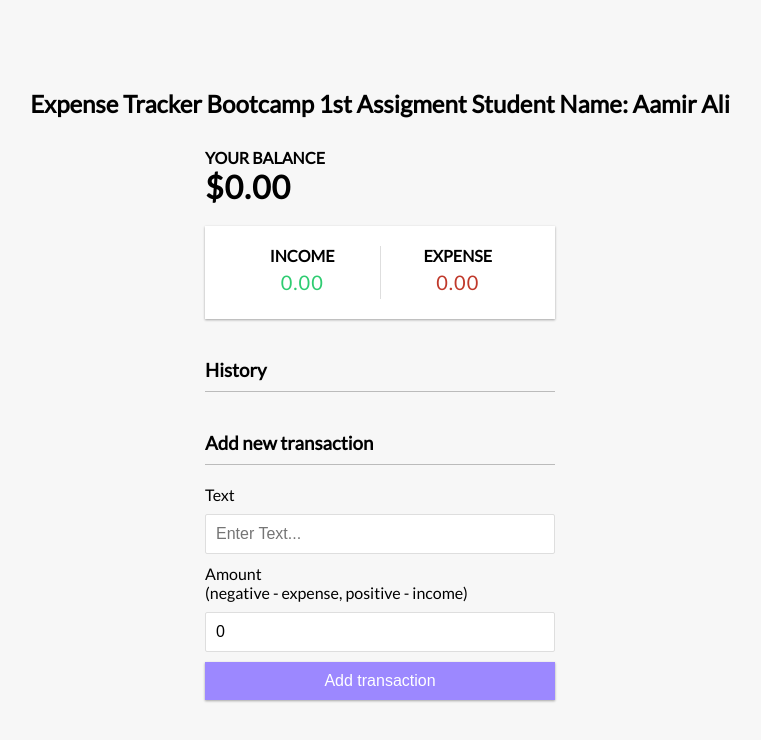
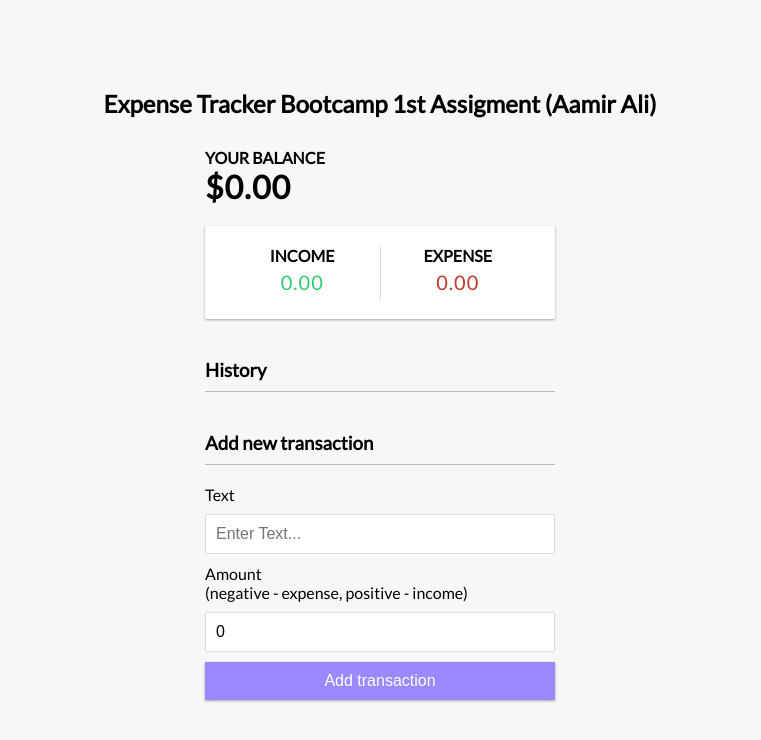
Before and after one commit to aamirali72/Bootcamp2020-Expensetrackerapp, a React (Create React App) app: page / in a window 1280 px wide. Shown: the top 740 px of the page, without its empty margins (260-1021 px from the left). Built offline with nearby package versions, Linux system fonts and the light colour scheme.

Commit message:
update header file

```diff
--- a/src/components/Header.js
+++ b/src/components/Header.js
@@ -1,9 +1,5 @@
-import React from 'react'
+import React from 'react';
 
 export const Header = () => {
-    return (
-        <h2>
-            Expense Tracker Bootcamp 1st Assigment Student Name: Aamir Ali
-        </h2>
-    );
+	return <h2>Expense Tracker Bootcamp 1st Assigment (Aamir Ali)</h2>;
 };
```
